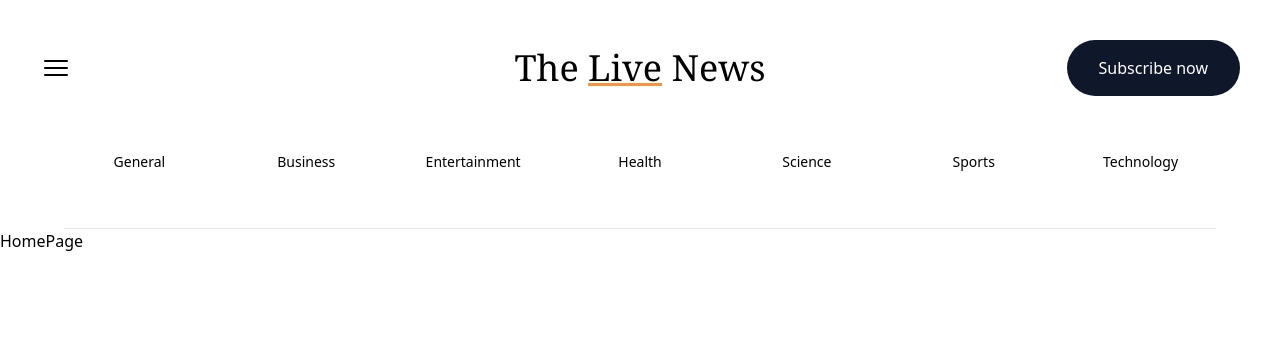
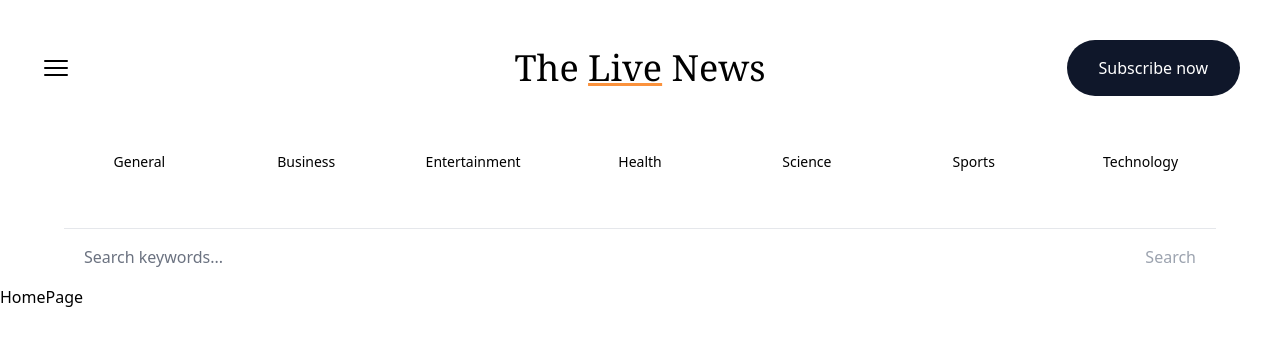
Before and after one commit to AkashKoodali/live-news-app, a Next.js app: page / in a window 1280 px wide. Shown: the top 346 px of the page. Built offline with nearby package versions, Linux system fonts and the light colour scheme.

Commit message:
Created search box

```diff
--- a/app/Header.tsx
+++ b/app/Header.tsx
@@ -2,6 +2,7 @@ import React from "react";
 import { Bars3Icon } from "@heroicons/react/24/solid";
 import Link from "next/link";
 import NavLinks from "./NavLinks";
+import SearchBox from "./SearchBox";
 
 function Header() {
   return (
@@ -24,6 +25,8 @@ function Header() {
       <NavLinks />
 
       {/* search box */}
+      <SearchBox />
+
     </header>
   );
 }
--- /dev/null
+++ b/app/SearchBox.tsx
@@ -0,0 +1,38 @@
+'use client'
+
+import { useRouter } from "next/navigation";
+import { FormEvent, useState } from "react"
+
+function SearchBox() {
+    const [input, setInput] = useState("");
+
+    const router = useRouter();
+
+    const handleSearch = (e: FormEvent<HTMLFormElement>) => {
+        e.preventDefault();
+        if(!input) return;
+
+        router.push(`/search?term=${input}`)
+    }
+
+  return (
+    <form
+    onSubmit={handleSearch}
+    className="max-w-6xl mx-auto flex justify-between items-center px-5">
+        <input
+        type="text"
+        value={input}
+        onChange={(e)=> setInput(e.target.value)}
+        placeholder="Search keywords..."
+        className="w-full h-14 rounded-sm placeholder-gray-500 text-gray-500 outline-none bg-transparent dark:text-orange-400
+         flex-1 "/>
+        <button
+        type="submit"
+        disabled={!input}
+        className="text-orange-400 disabled:text-gray-400"
+        >Search</button>
+    </form>
+  )
+}
+
+export default SearchBox
```
